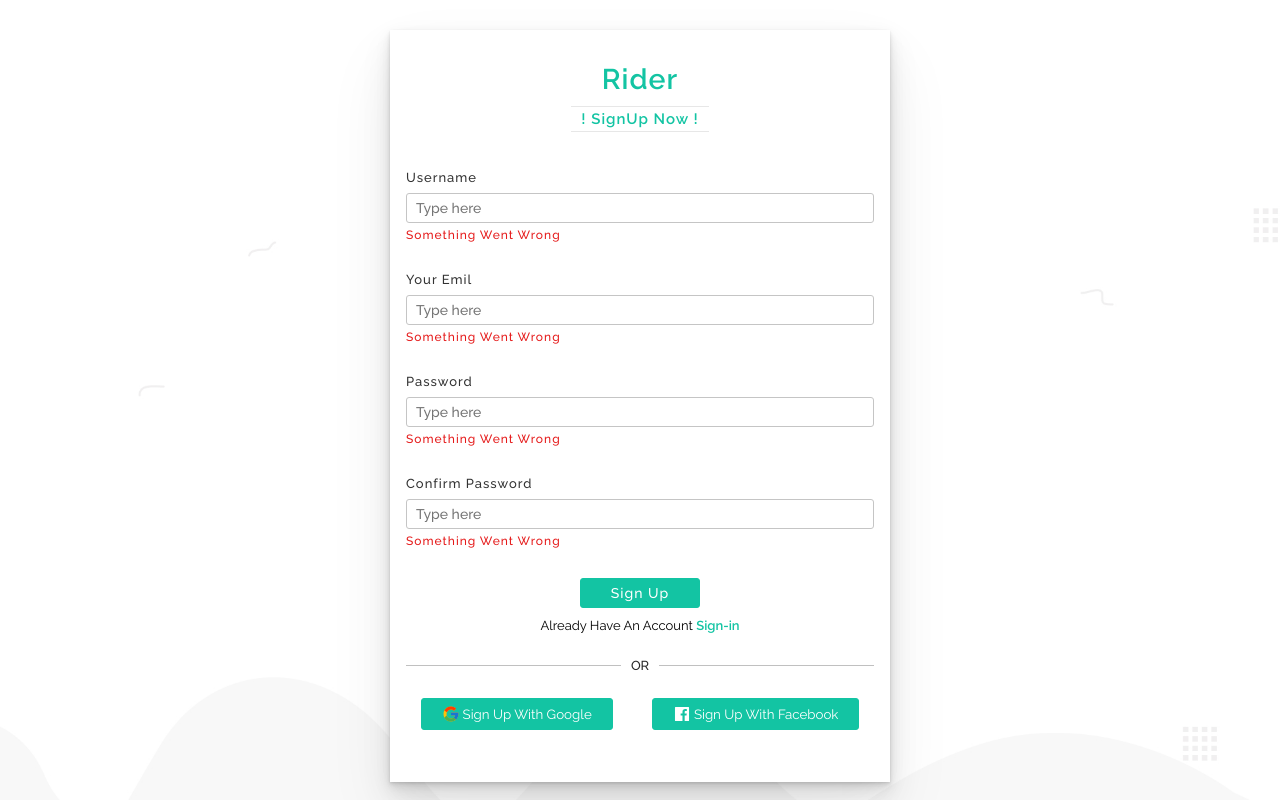
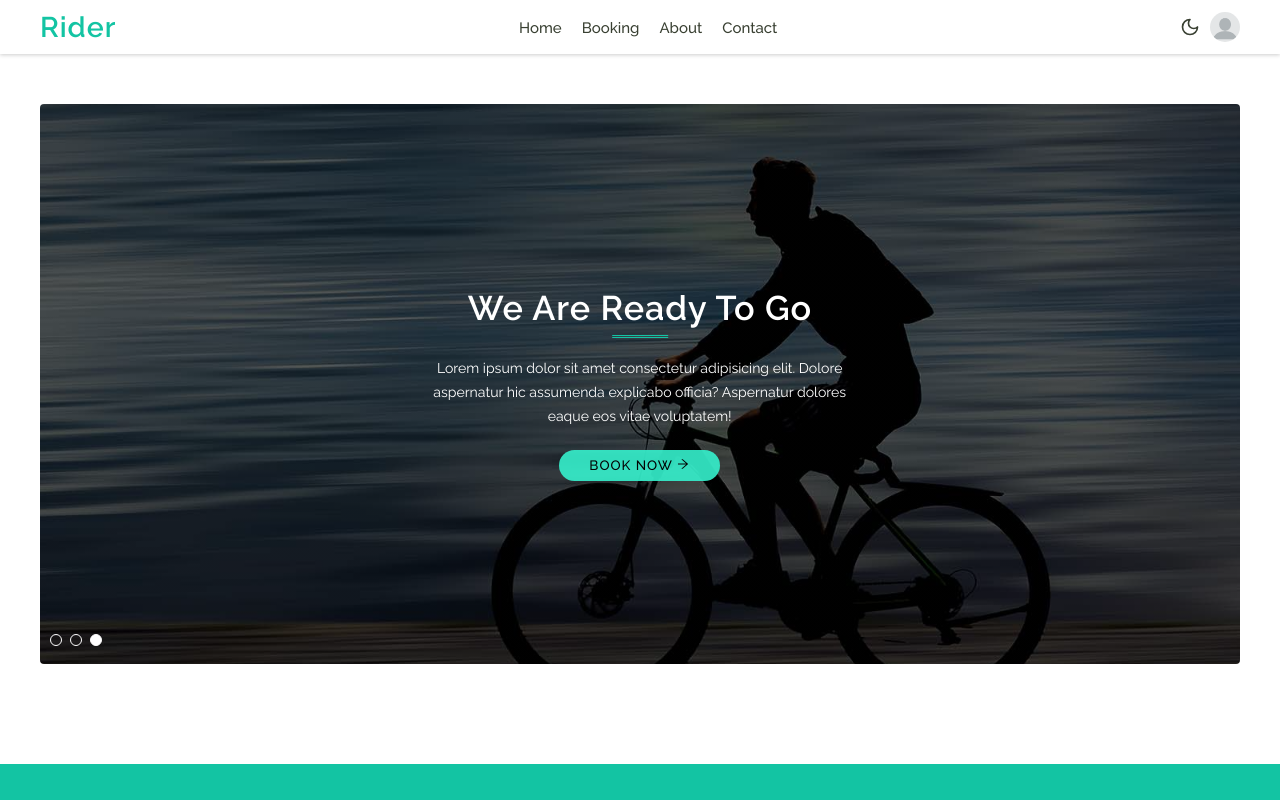
Before and after one commit to sam-suzzaman/Rider-Frontend, a React (Vite) app: page / in a window 1280 px wide. Shown: the top 800 px of the page. Built offline with nearby package versions, Linux system fonts and the light colour scheme.

Commit message:
update sigup files folder path

```diff
--- a/src/App.jsx
+++ b/src/App.jsx
@@ -1,15 +1,15 @@
 import Footer from "./Components/Shared/Footer/Footer";
 import Navbar from "./Components/Shared/Navbar/Navbar";
+import HomePage from "./Pages/HomePage/HomePage";
 import SignupPage from "./Pages/AuthenticationPages/SignupPage/SignupPage";
-import HomePage from "./Pages/HomePage/HomePage";
 
 function App() {
     return (
         <>
-            {/* <Navbar /> */}
-            {/* <HomePage /> */}
+            <Navbar />
+            <HomePage />
             <SignupPage />
-            {/* <Footer /> */}
+            <Footer />
         </>
     );
 }
--- a/src/Pages/AuthenticationPages/SignupPage/SignupPage.css
+++ b/src/Pages/AuthenticationPages/SignupPage/SignupPage.css
@@ -8,7 +8,7 @@
     background-position: bottom right;
     background-size: cover;
     background-repeat: no-repeat;
-    padding: 30px 0;
+    padding: 14px 0;
 }
 
 .sign-form-container {
```
